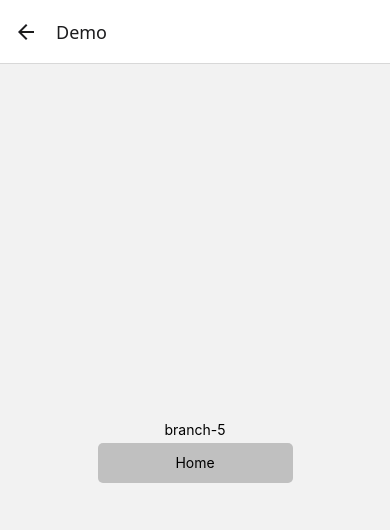
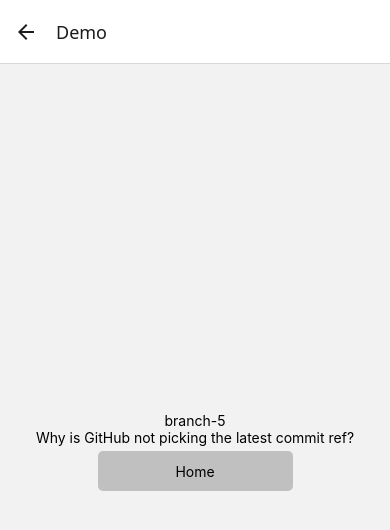
Before and after one commit to timmyjose-experiments/epqa-demo, a React Native app: screen /Demo in a window 390 px wide. Shown: the top 530 px of the page. Built offline with nearby package versions, Linux system fonts and the light colour scheme.

Commit message:
chore: complain about GH

```diff
--- a/src/screens/Demo.tsx
+++ b/src/screens/Demo.tsx
@@ -10,6 +10,7 @@ const Demo = () => {
   return (
     <SafeAreaView style={styles.container}>
       <Text>branch-5</Text>
+      <Text>Why is GitHub not picking the latest commit ref?</Text>
       <Pressable
         style={styles.button}
         onPress={() => navigation.navigate('Home')}>
```
